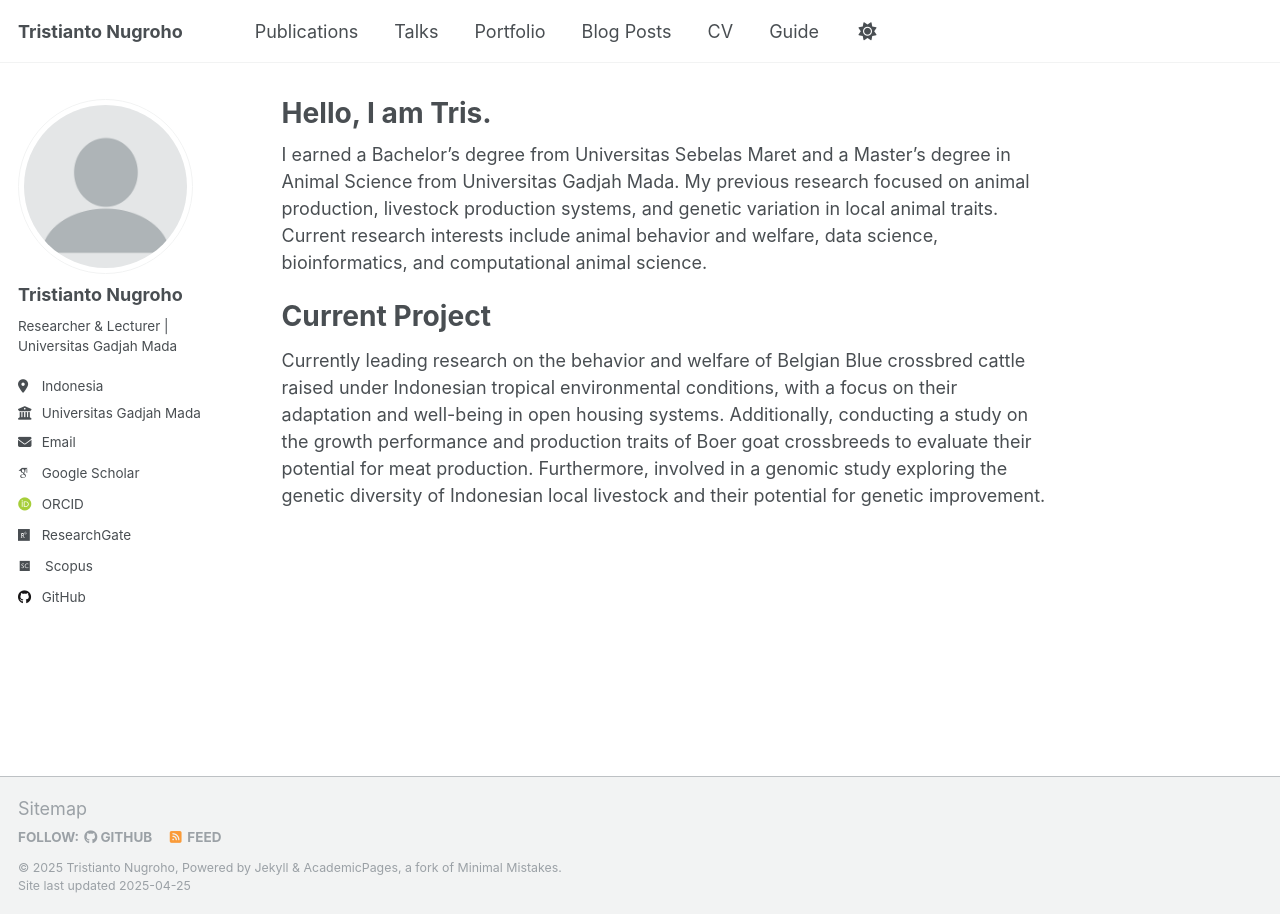
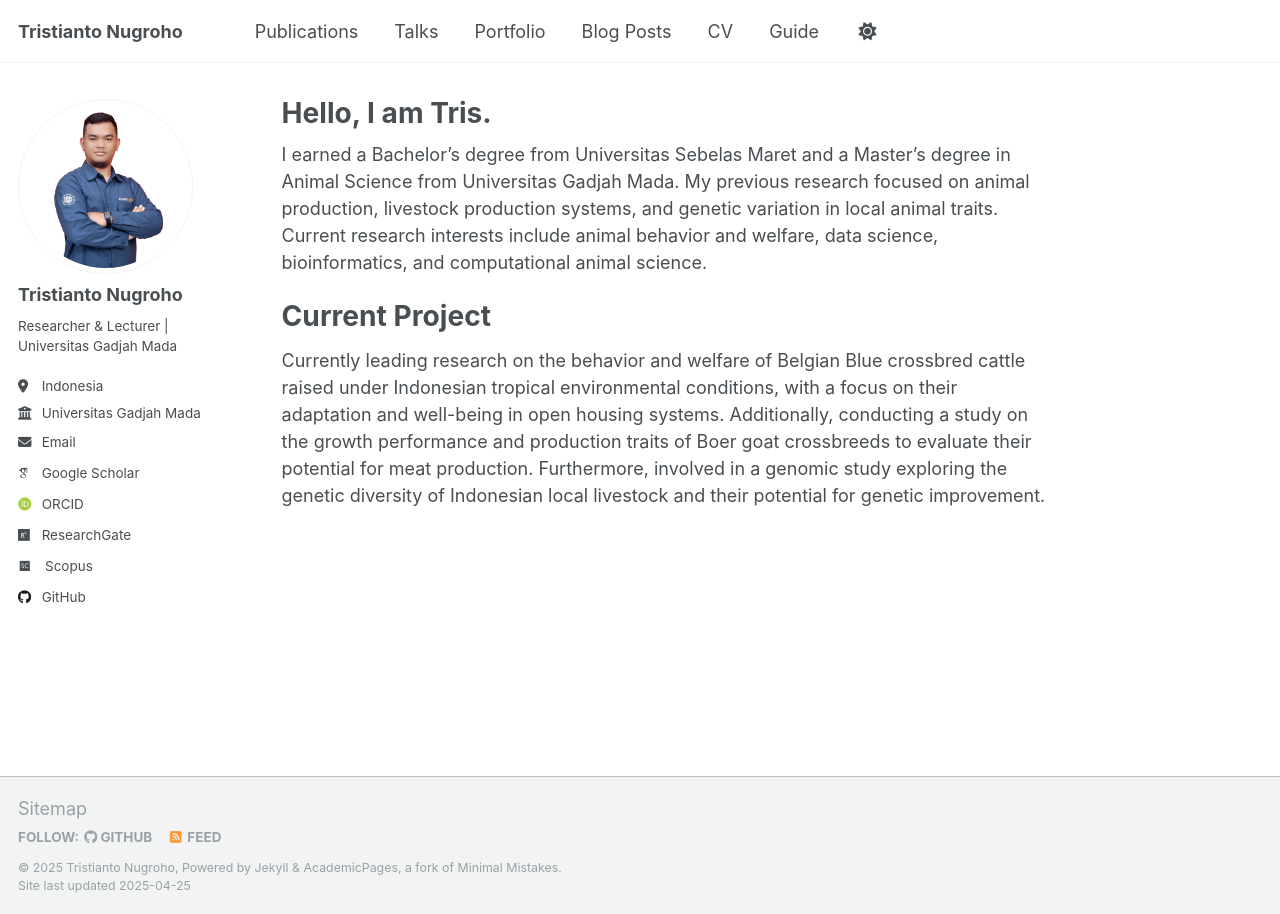
Before and after one commit to tristiantonugroho/tristiantonugroho.github.io, a Jekyll site: the page built from _pages/about.md, in a window 1280 px wide. Built offline with Jekyll 4.4.1, drawn with Linux system fonts in a browser that asks for light colours; some web fonts are replaced.

Commit message:
update pp

```diff
--- a/_config.yml
+++ b/_config.yml
@@ -22,9 +22,9 @@ repository               : "tristiantonugroho/tristiantonugroho.github.io"
 #               Additional customization can be done by editing /_includes/author-profile.html
 author:
   # Biographic information
-  avatar           : "profile.png"
+  avatar           : "Square white-min.png"
   name             : "Tristianto Nugroho"
-  pronouns         : # example: "she/her"
+  pronouns         : # example: "he"
   bio              : "Researcher & Lecturer | Universitas Gadjah Mada"
   location         : "Indonesia"
   employer         : "Universitas Gadjah Mada"
```
Also changed, not shown: images/Square white-min.png (added).
